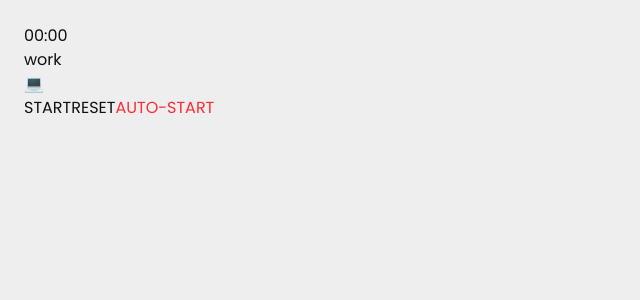
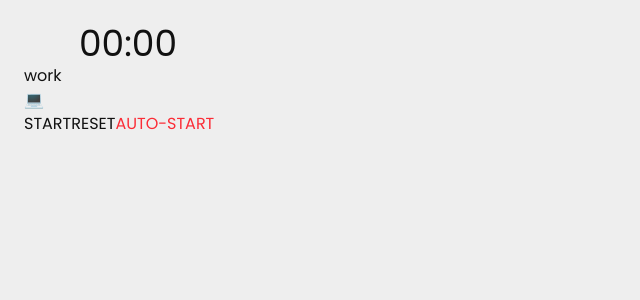
Before and after one commit to leakoo/pomodoro-chrome-extension, a React (Vite) app: page / in a window 1280 px wide. Shown: the top 300 px of the page, without its empty margins (0-640 px from the left). Built offline with nearby package versions, Linux system fonts and the light colour scheme.

Commit message:
style: Add basic styles for timer with tailwind

```diff
--- a/src/components/timer-display.jsx
+++ b/src/components/timer-display.jsx
@@ -8,7 +8,7 @@ export default function TimerDisplay({ timeLeft }) {
 
   return (
     <>
-      <h1>{formattedTime}</h1>
+      <h1 className="flex justify-center text-4xl">{formattedTime}</h1>
     </>
   );
 };
```
